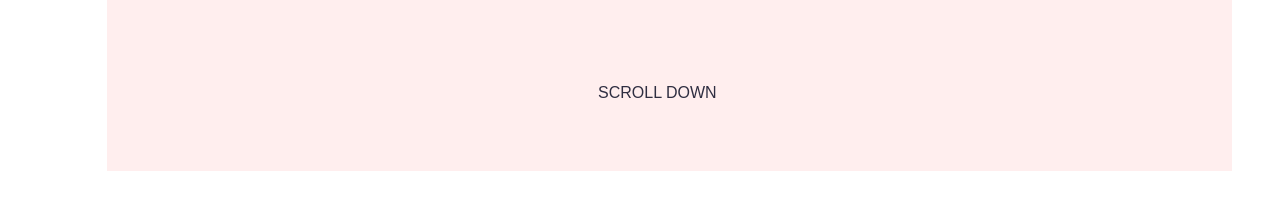
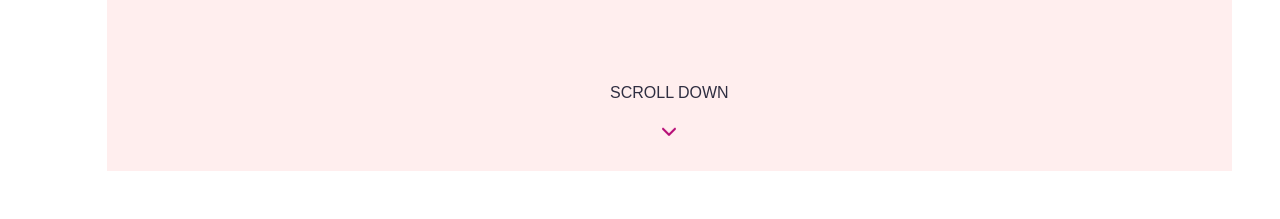
Before and after one commit to klaudial99/portfolio, a Vue app: page /#/ in a window 1280 px wide. Shown: the part 581-800 px from the top of the page. Built offline with nearby package versions, Linux system fonts and the light colour scheme; what vue-easy-lightbox, vue3-apexcharts would draw is missing.

Commit message:
Fix scroll down button

```diff
--- a/src/components/Layout.vue
+++ b/src/components/Layout.vue
@@ -3,7 +3,7 @@
         <nav-bar/>
         <slot/>
         <button class="scroll-top" id="scroll-btn" @click="scrollTop">
-            <i class="fa fa-arrow-up" size="3x"></i>
+            <i class="fa fa-arrow-up"></i>
         </button>
     </div>
 </template>
--- a/src/components/MainPage/Home.vue
+++ b/src/components/MainPage/Home.vue
@@ -53,12 +53,12 @@
             data-aos-delay="2000"
             data-aos-duration="700"
             data-aos-easing="ease"
-            class="row d-flex justify-content-center align-items-center container-fluid h-15 pb-3"
+            class="row d-flex justify-content-center align-items-center container-fluid h-15 pb-3 mx-0 px-0"
             type="button"
             @click="scrollDown"
         >
             <span>SCROLL DOWN</span>
-            <i id="scroll-down-icon" class="fa fa-chevron-down"></i>
+            <i id="scroll-down-icon" class="fa fa-chevron-down p-0"></i>
         </div>
     </div>
 </template>
```
